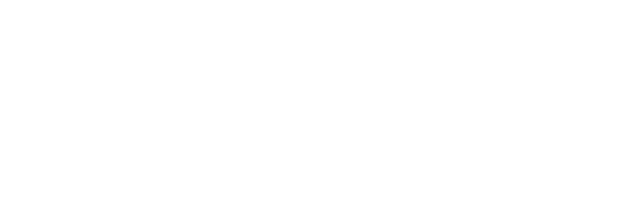
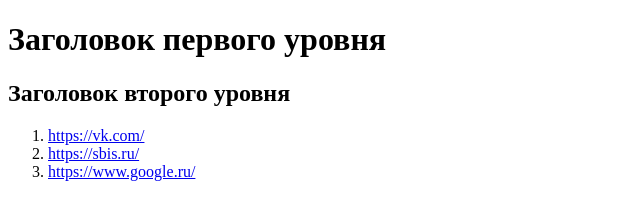
Before and after one commit to Lidich/task-html, a website: page src/index.html in a window 1280 px wide. Shown: the whole page, without its empty margins (0-640 px from the left). Drawn offline with Linux system fonts and the light colour scheme.

Commit message:
Задание по HTML

```diff
--- a/src/index.html
+++ b/src/index.html
@@ -3,5 +3,13 @@
     <head>
         <title>HTML</title>
     </head>
-    <body></body>
+    <body>
+        <h1>Заголовок первого уровня</h1>
+        <h2>Заголовок второго уровня</h2>
+        <ol>
+            <li><a href="https://vk.com/">https://vk.com/</a></li>
+            <li><a href="https://sbis.ru/">https://sbis.ru/</a></li>
+            <li><a href="https://www.google.ru/">https://www.google.ru/</a></li>
+        </ol>
+    </body>
 </html>
```
Also changed, not shown: 1 other file.
